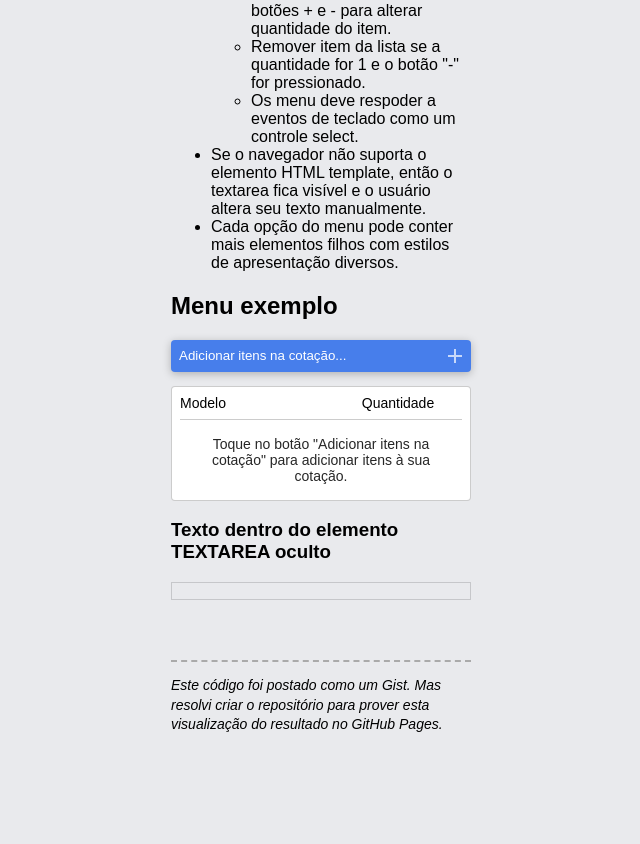
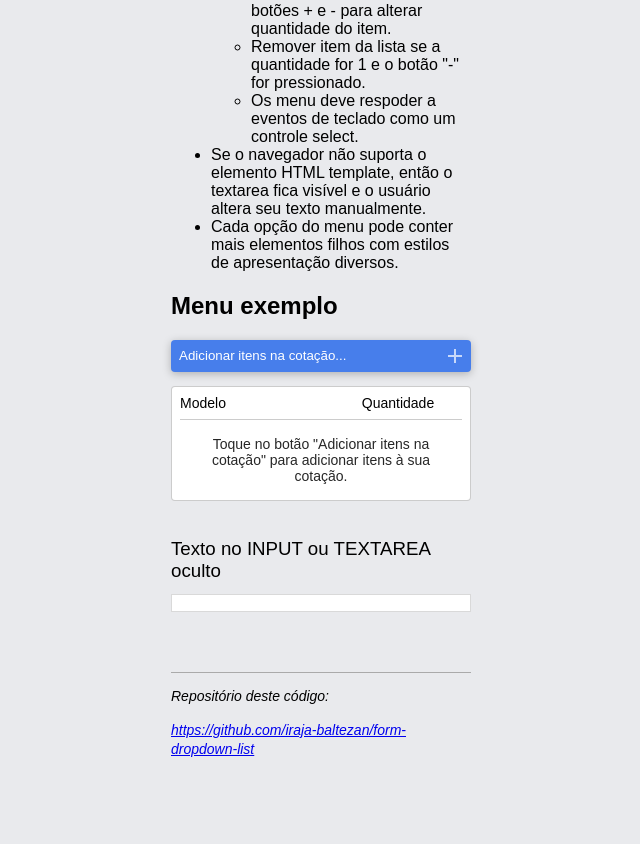
Before and after one commit to iraja-baltezan/form-dropdown-list, a plain HTML site: page index.html in a window 1280 px wide. Shown: the part 898-1742 px from the top of the page, without its empty margins (319-959 px from the left). Before the commit the page ends 1717 px from the top, so only its background shows below. Drawn offline with Linux system fonts and the light colour scheme.

Commit message:
docs: link to github pages

```diff
--- a/index.html
+++ b/index.html
@@ -707,12 +707,17 @@ h1 {
     </script>
 
 
-<h3>Texto dentro do elemento TEXTAREA oculto</h3>
+<h3 style="font-weight: normal;margin:2em auto 0;">Texto no INPUT ou TEXTAREA oculto</h3>
 
-<p style="margin-bottom: 5em; font-family: monospace; font-size:12px;border: 1px solid var(--ib-frm-border-color); padding: 8px;width: 100%;overflow: auto;" id="hidden-textarea-innertext-sample"></p>
+<p style="margin-bottom: 5em; font-family: monospace; font-size:12px;border: 1px solid var(--ib-frm-border-color); padding: 8px;width: 100%;overflow: auto;background-color: #fff;" id="hidden-textarea-innertext-sample"></p>
 
-<p style="font-size: 14px;line-height: 1.4;font-style: italic; border-top: 2px dashed #aaa;padding-top: 1em;padding-bottom: 5em;">
-    Este código foi postado como um Gist. Mas resolvi criar o repositório para prover esta visualização do resultado no GitHub Pages.
+<p style="font-size: 14px;line-height: 1.4;font-style: italic; border-top: 1px solid #aaa;padding-top: 1em;padding-bottom: 5em;">
+    Repositório deste código:
+    <a href="https://github.com/iraja-baltezan/form-dropdown-list"
+        style="display: block;margin-top: 1em;"
+    >
+        https://github.com/iraja-baltezan/form-dropdown-list
+    </a>
 </p>
 </body>
 </html>
```
